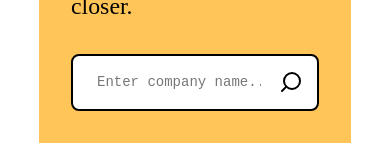
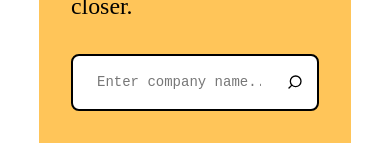
Before and after one commit to witchoria/case-study-finder, a Next.js app: page / in a window 390 px wide. Shown: the part 464-624 px from the top of the page. Built offline with nearby package versions, Linux system fonts and the light colour scheme; a web font is replaced by a local one.

Commit message:
Add fluid sizing to search icon (24px at 1440px)

```diff
--- a/src/app/globals.css
+++ b/src/app/globals.css
@@ -16,6 +16,9 @@
   /* Fluid spacing */
   --spacing-section: clamp(2rem, 5vw, 8rem); /* 72px at 1440px */
   --spacing-horizontal: clamp(1rem, 10vw, 16rem); /* 144px at 1440px */
+
+  /* Fluid icon sizes */
+  --icon-size: clamp(1rem, 1.667vw, 2.67rem); /* 24px at 1440px */
 }
 
 body {
--- a/src/components/SearchForm.tsx
+++ b/src/components/SearchForm.tsx
@@ -31,8 +31,6 @@ export default function SearchForm() {
           aria-label="Search"
         >
           <svg
-            width="24"
-            height="24"
             viewBox="0 0 24 24"
             fill="none"
             stroke="currentColor"
@@ -40,6 +38,7 @@ export default function SearchForm() {
             strokeLinecap="round"
             strokeLinejoin="round"
             className="text-black"
+            style={{ width: 'var(--icon-size)', height: 'var(--icon-size)' }}
           >
             <circle cx="11" cy="11" r="8" />
             <path d="m21 21-4.35-4.35" />
```
